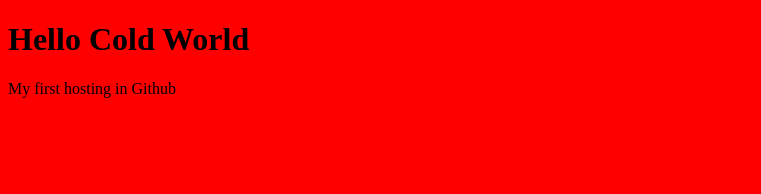
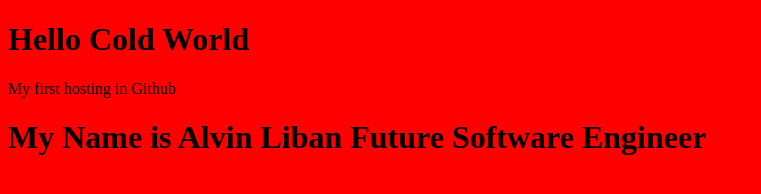
Before and after one commit to alvinliban11/Environmental, a plain HTML site: page index.html in a window 1280 px wide. Shown: the whole page, without its empty margins (0-761 px from the left). Drawn offline with Linux system fonts and the light colour scheme.

Commit message:
Update index.html

```diff
--- a/index.html
+++ b/index.html
@@ -15,5 +15,6 @@
 <body>
     <h1>Hello Cold World</h1>
     <p>My first hosting in Github</p>
+    <h1>My Name is Alvin Liban Future Software Engineer</h1>
 </body>
 </html>
```
